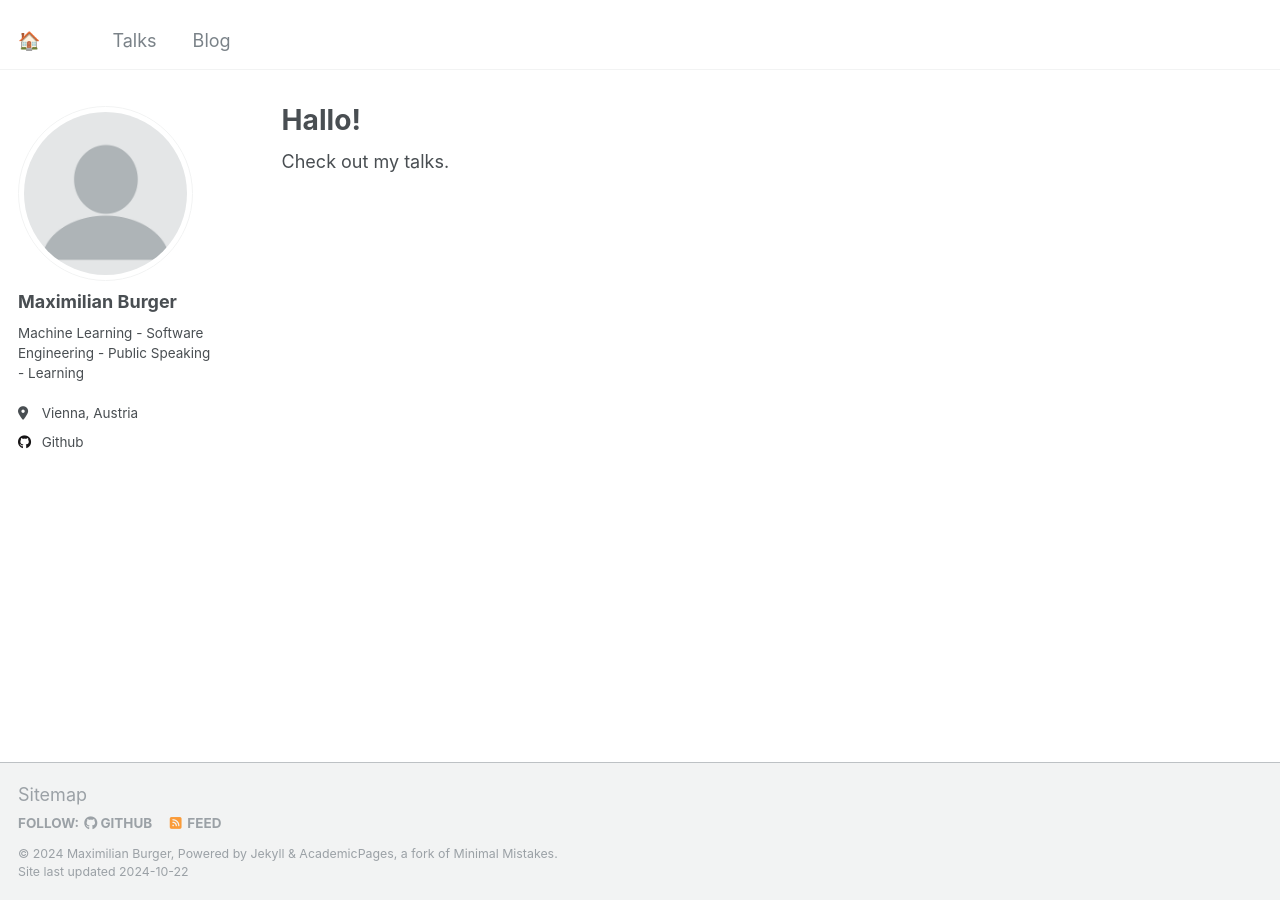
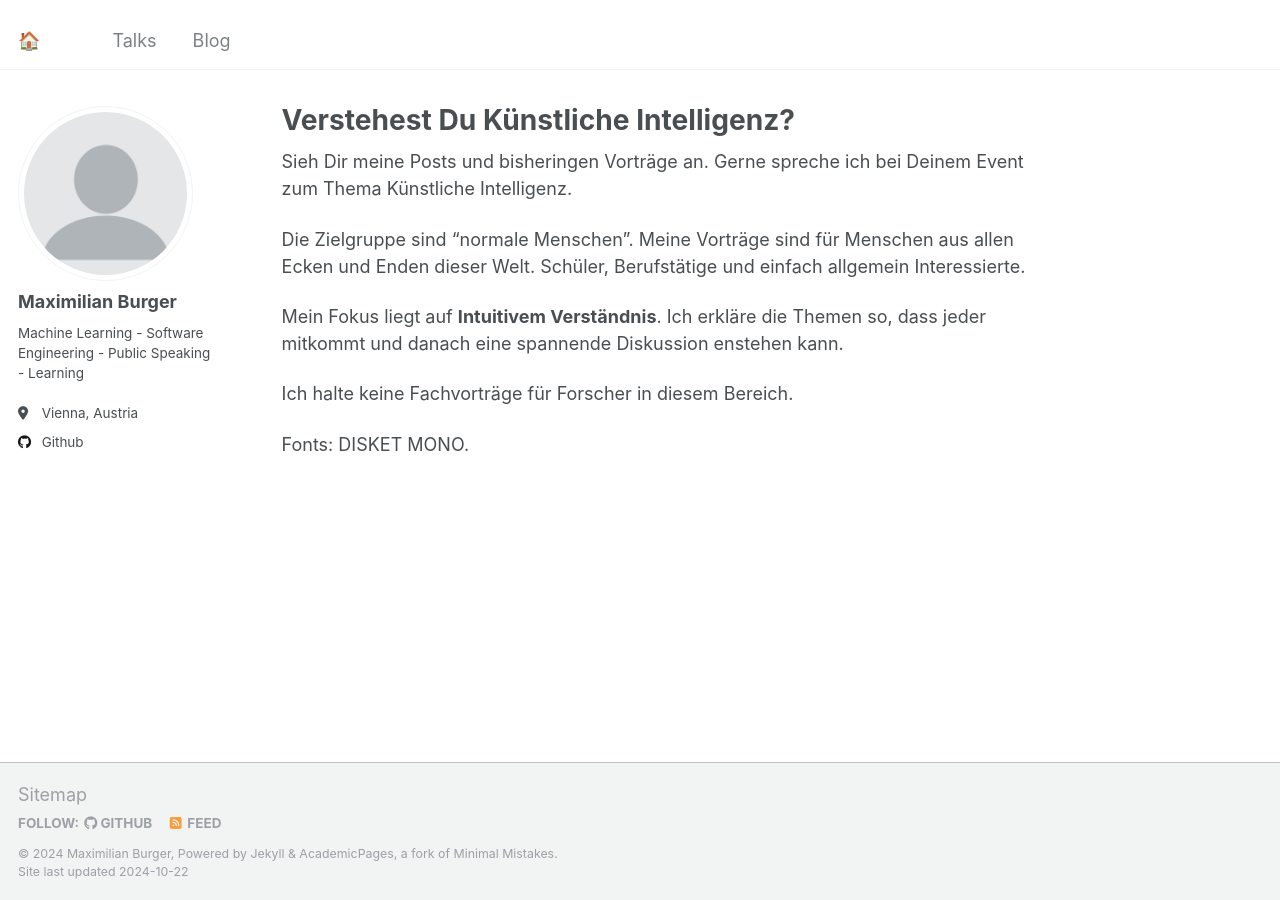
Before and after one commit to mx-mn/mx-mn.github.io, a Jekyll site: the page built from _pages/about.md, in a window 1280 px wide. Built offline with Jekyll 4.4.1, drawn with Linux system fonts in a browser that asks for light colours.

Commit message:
Update about.md

```diff
--- a/_pages/about.md
+++ b/_pages/about.md
@@ -1,10 +1,24 @@
 ---
 permalink: /
-title: "Hallo! "
+title: "Verstehest Du Künstliche Intelligenz?"
 author_profile: true
 redirect_from:
   - /about/
   - /about.html
 ---
 
-Check out my talks.
+
+Sieh Dir meine Posts und bisheringen Vorträge an.
+Gerne spreche ich bei Deinem Event zum Thema Künstliche Intelligenz.
+
+Die Zielgruppe sind "normale Menschen".
+Meine Vorträge sind für Menschen aus allen Ecken und Enden dieser Welt.
+Schüler, Berufstätige und einfach allgemein Interessierte.
+
+Mein Fokus liegt auf **Intuitivem Verständnis**.
+Ich erkläre die Themen so, dass jeder mitkommt und danach eine spannende Diskussion enstehen kann.
+
+Ich halte keine Fachvorträge für Forscher in diesem Bereich.
+
+Fonts:
+DISKET MONO.
```
